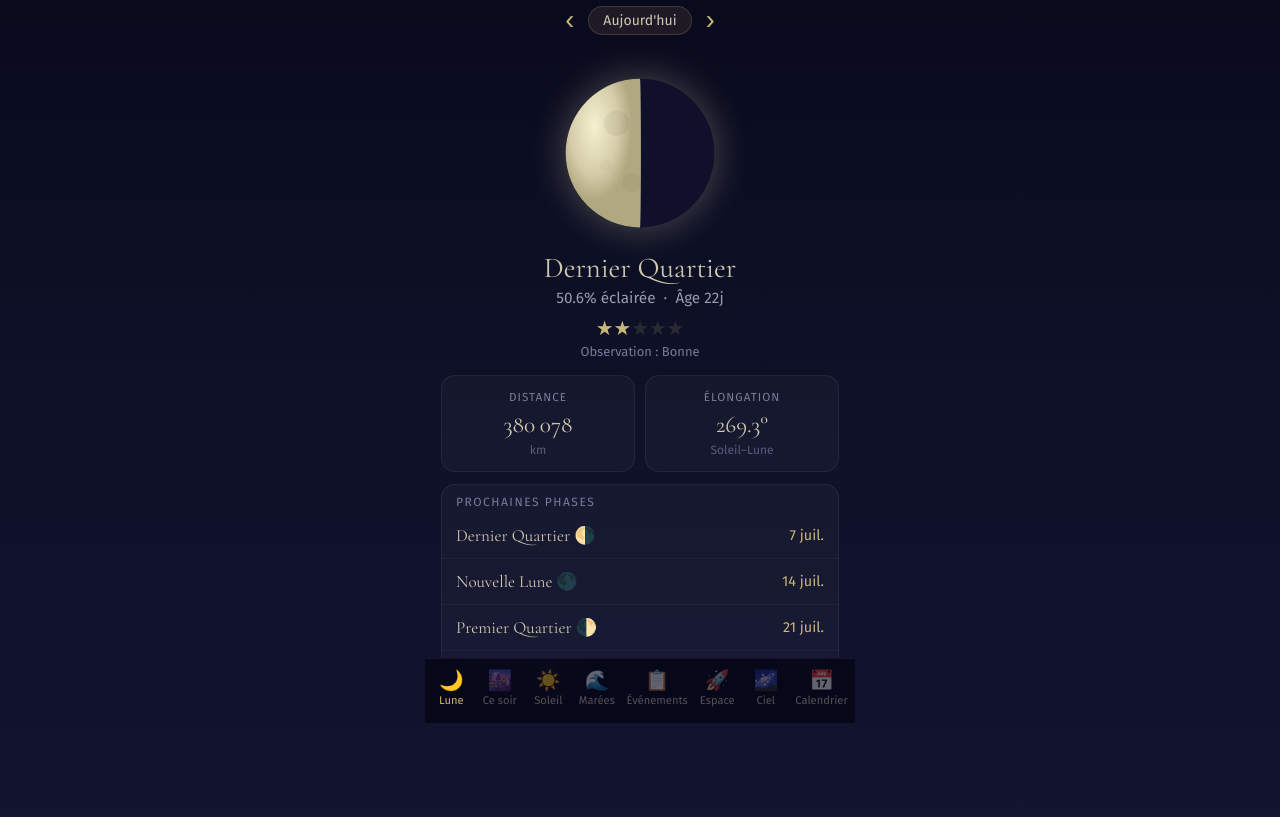
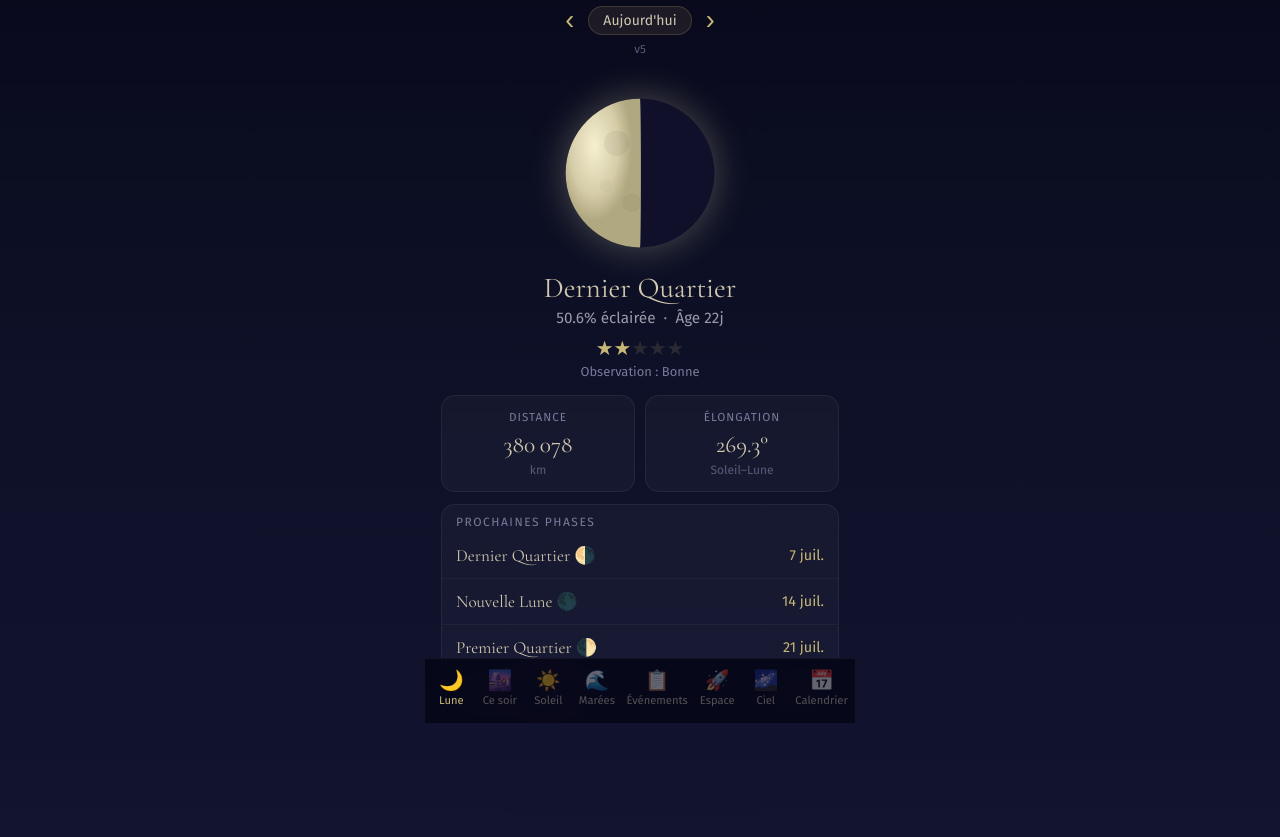
Before and after one commit to ChrisSorbadere/Luna, a plain HTML site: page index.html in a window 1280 px wide. Shown: the part 77-914 px from the top of the page. Drawn offline with nearby package versions, Linux system fonts and the light colour scheme.

Commit message:
Ajout du numéro de version (v5) dans le header de l'application
Co-authored-by: ChrisSorbadere <ChrisSorbadere@users.noreply.github.com>

```diff
--- a/index.html
+++ b/index.html
@@ -30,6 +30,7 @@ body {
 header { text-align: center; margin-bottom: 8px; padding-top: 12px; }
 header h1 { font-size: 2rem; font-weight: 300; letter-spacing: 6px; color: #e8dfc4; text-transform: uppercase; }
 .loc { font-size: 0.72rem; color: #6a6a8a; margin-top: 4px; font-family:'Fira Sans',sans-serif; }
+.version { font-size: 0.65rem; color: #5a5a7a; text-align: center; margin-top: 6px; font-family:'Fira Sans',sans-serif; }
 .date-indicator {
   background: rgba(200,180,120,0.1); border: 1px solid rgba(200,180,120,0.2);
   padding: 5px 14px; border-radius: 20px; font-size: 0.78rem; margin-top: 8px;
@@ -172,6 +173,7 @@ button { background:none; border:none; color:inherit; cursor:pointer; }
       <div class="date-indicator sans" onclick="resetToToday()" id="current-date-display">Aujourd'hui</div>
       <button class="day-arrow" onclick="shiftDate(1)" aria-label="Jour suivant">›</button>
     </div>
+    <p class="version" id="version-text">v5</p>
   </header>
   <div class="content" id="tab-content"></div>
 </div>
```
